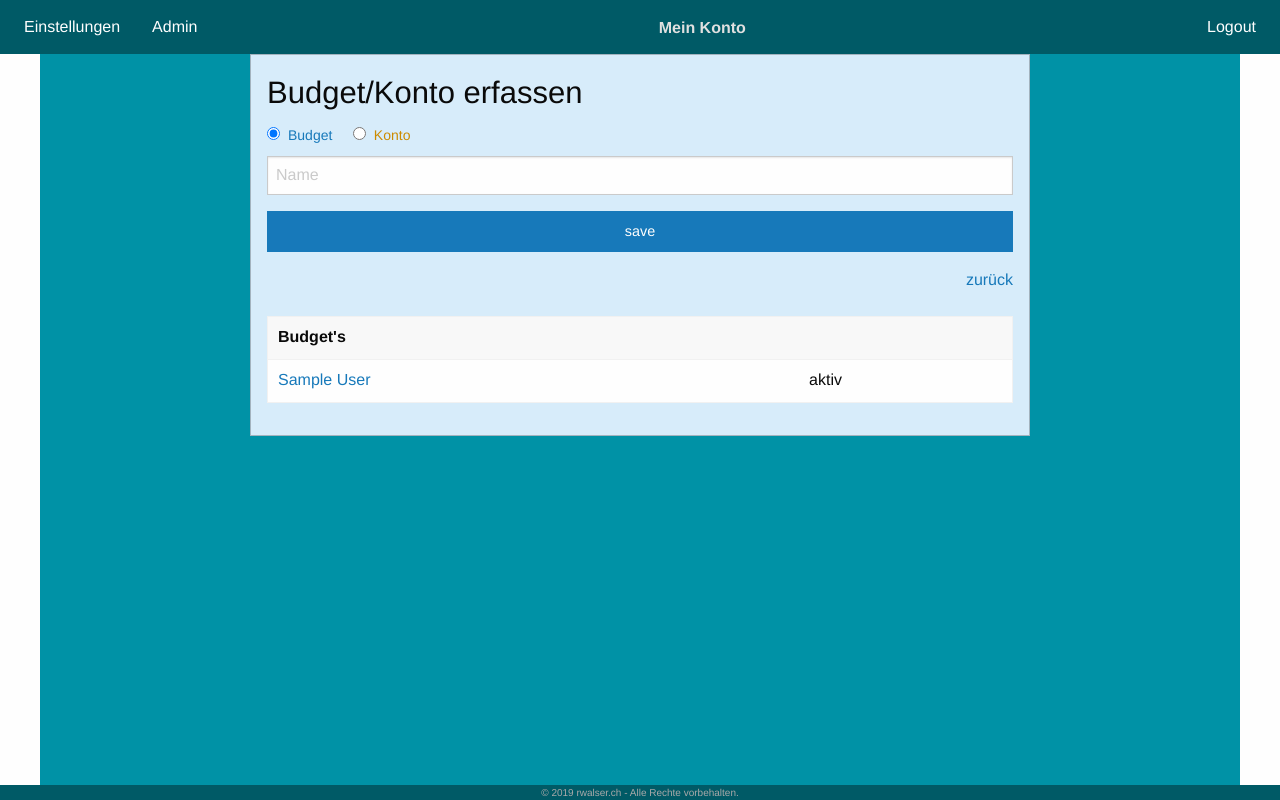
After one commit to rwa-django/meinkonto, a Django app: page /account/accounttype in a window 1280 px wide. The commit adds this page. Run offline with Django 3.2, Linux system fonts and the light colour scheme; a user stored in the database is signed in; tables that the repository leaves empty hold one stand-in row (values such as "Sample post"); some libraries are stand-ins or nearby versions.

Commit message:
Update Account edit

```diff
--- a/__shared__/css/app.css
+++ b/__shared__/css/app.css
@@ -58,11 +58,6 @@ footer {
     bottom: 0;
     left: 0;
 }
-inputXX {
-  -webkit-appearance: none;
-  -moz-appearance: none;
-  appearance: none;
-}
 
 .text__big {
     font-size: 20px;
@@ -72,7 +67,20 @@ inputXX {
     background-color: #add8e6;
     border: 10px #fff solid;
     border-top: 0;
-    padding: 0 !important;}
+    padding: 0 !important;
+}
+
+.konto-type--col,
+.konto-type a {
+    color: #cc8b00;
+}
+.budget-type--col {
+    color: #1779ba;
+}
+
 li.dropdowns {
     padding: 10px;
 }
+a.dropdown-sel {
+   background-color: #dee6e1
+}
--- /dev/null
+++ b/account/templates/account/account-type.html
@@ -0,0 +1,57 @@
+{% extends "account/base.html" %}
+
+{% block APPTITLE %}Mein Konto{% endblock %}
+
+{% block content %}
+<section class="callout primary">
+    <div class="cell">
+        <h3>Budget/Konto erfassen</h3>
+        <form action="{% url 'account:addaccounttype' %}" method="post">{% csrf_token %}
+            <input id="typeBudget" type="radio" name="type_update" value="B" checked="checked"><label class="budget-type--col" for="typeBudget">Budget</label>
+            <input id="typeAccount" type="radio" name="type_update" value="A"><label class="konto-type--col" for="typeAccount">Konto</label>
+            <input class="wider" type="text" name="name" value="" placeholder="Name" />
+
+            <input class="button expanded" type="submit" value="save" />
+        </form>
+    </div>
+    <div class="cell">
+        <div class="text-right">
+            <a href="profile">zurück</a>
+        </div>
+        <div><br /></div>
+    </div>
+    <div class="cell">
+        {% if type_list %}
+            <table class="">
+                <thead>
+                    <tr>
+                        <th class="al">Budget's</th>
+                        <th class="ar"></th>
+                        <th class="al"></th>
+                    </tr>
+                </thead>
+                <tbody>
+                {% for pos in type_list %}
+                    <tr>
+                        <td class="">
+                            <a class="{% if pos.type == 'A' %}konto-type--col{% endif %}" href="{% url 'account:updaccounttype' pos.id %}" data-set-budget-typ="{{ pos.id }}">{{ pos.label }}</a>
+
+                        </td>
+                        <td class=""></td>
+                        <td class="">
+                            {% if pos.aktiv %}
+                                aktiv
+                            {% else %}
+                                <a href="{% url 'account:settype' pos.id %}" data-set-budget-typ="{{ pos.id }}">wählen</a>
+                            {% endif %}
+                        </td>
+                    </tr>
+                {% endfor %}
+                </tbody>
+            </table>
+        {% else %}
+            <p>Noch keine Budgets vorhanden.</p>
+        {% endif %}
+    </div>
+</section>
+{% endblock content %}
--- a/account/templates/account/base.html
+++ b/account/templates/account/base.html
@@ -10,7 +10,7 @@
 
     <meta name="description" content=""/>
     <meta name="author" content=""/>
-    <title>MyFIBU App</title>
+    <title>Mein Konto App</title>
 </head>
 <body>
     <header class="">
@@ -30,7 +30,9 @@
           <div class="top-bar-left">
             <ul class="menu vertical medium-horizontal">
               <li><a href="/account/profile">Einstellungen</a></li>
-              <li><a href="/admin">Statistik</a></li>
+                {% if user.is_staff %}
+                    <li><a href="/admin">Admin</a></li>
+                {% endif %}
             </ul>
           </div>
           <div class="top-bar-center">
--- a/account/templates/account/index.html
+++ b/account/templates/account/index.html
@@ -21,12 +21,12 @@ Hoi {{ user.first_name }} {{ user.last_name }} !
                 <div class="cell auto">
                     <ul class="dropdown menu" data-dropdown-menu>
                         <li>
-                            <a href="#">{{ bt_bez }}</a>
+                            <a href="#" class="{% if bt_type == 'A' %}konto-type--col{% endif %}">{{ bt_bez }}</a>
                             {% if bt_list %}
                                 <ul class="menu">
                                     {% for bt in bt_list %}
                                         <li class="dropdowns {% if bt.aktiv %}active{% endif %} {% if bt.type == 'A' %}konto-type{% endif %}">
-                                            <a href="{% url 'account:settype' bt.id %}" data-set-budget-typ="{{ bt.id }}">{{ bt.type }}-{{ bt.label }}</a>
+                                            <a class="dropdown-sel" href="{% url 'account:settype' bt.id %}" data-set-budget-typ="{{ bt.id }}">{{ bt.label }}</a>
                                         </li>
                                     {% endfor %}
                                 </ul>
--- a/account/templates/account/mybudget.html
+++ b/account/templates/account/mybudget.html
@@ -19,12 +19,12 @@
                 <div class="cell small-6">
                     <ul class="dropdown menu" data-dropdown-menu>
                         <li>
-                            <a href="#">{{ bt_bez }}</a>
+                            <a href="#" class="{% if bt_type == 'A' %}konto-type--col{% endif %}">{{ bt_bez }}</a>
                             {% if bt_list %}
                                 <ul class="menu">
                                     {% for bt in bt_list %}
-                                        <li class="{% if bt.aktiv %}active{% endif %} {% if bt.type == 'A' %}konto-type{% endif %}">
-                                            <a href="{% url 'account:choosetype' bt.id %}" data-set-budget-typ="{{ bt.id }}">{{ bt.type }}-{{ bt.label }}</a>
+                                        <li class="dropdowns {% if bt.aktiv %}active{% endif %} {% if bt.type == 'A' %}konto-type{% endif %}">
+                                            <a class="dropdown-sel" href="{% url 'account:choosetype' bt.id %}" data-set-budget-typ="{{ bt.id }}">{{ bt.label }}</a>
                                         </li>
                                     {% endfor %}
                                 </ul>
--- a/account/templates/account/mykonto.html
+++ b/account/templates/account/mykonto.html
@@ -15,12 +15,12 @@
                 <div class="cell small-6">
                     <ul class="dropdown menu" data-dropdown-menu>
                         <li>
-                            <a href="#">{{ bt_bez }}</a>
+                            <a href="#" class="{% if bt_type == 'A' %}konto-type--col{% endif %}">{{ bt_bez }}</a>
                             {% if bt_list %}
                                 <ul class="menu">
                                     {% for bt in bt_list %}
-                                        <li class="{% if bt.aktiv %}active{% endif %} {% if bt.type == 'A' %}konto-type{% endif %}">
-                                            <a href="{% url 'account:choosetype' bt.id %}" data-set-budget-typ="{{ bt.id }}">{{ bt.type }}-{{ bt.label }}</a>
+                                        <li class="dropdowns {% if bt.aktiv %}active{% endif %} {% if bt.type == 'A' %}konto-type{% endif %}">
+                                            <a class="dropdown-sel" href="{% url 'account:choosetype' bt.id %}" data-set-budget-typ="{{ bt.id }}">{{ bt.label }}</a>
                                         </li>
                                     {% endfor %}
                                 </ul>
--- a/account/urls.py
+++ b/account/urls.py
@@ -15,10 +15,8 @@ urlpatterns = [
 
     path('mybudget/<int:type_id>/', views.choos_account_type, name='choosetype'),
 
-    #
-    # path('budgettype', views.BudgetType, name='budgettype'),
-    # path('addbudgettype', views.add_BudgetType, name='addbudgettype'),
-    #
-    # path('updbudgettype/<int:bt_id>/', views.BudgetTypeUpdate, name='updbudgettype'),
+    path('accounttype', views.AccountType, name='accounttype'),
+    path('addaccounttype', views.add_AccountType, name='addaccounttype'),
+    path('updaccounttype/<int:bt_id>/', views.AccountTypeUpdate, name='updaccounttype'),
     #
 ]
--- a/account/views.py
+++ b/account/views.py
@@ -65,7 +65,7 @@ def _initBookingDate(login):
     if not Q_Type:
         Q_Type = _initAccountType(login=login)
 
-    label = Q_Type[0].type + '-' + Q_Type[0].label
+    label = Q_Type[0].label
     type =  Q_Type[0].type
 
 
@@ -387,3 +387,79 @@ def MyKonto(request):
     }
 
     return HttpResponse(template.render(context, request))
+
+###############################
+# MyKontoType
+###############################
+@login_required(login_url='/accounts/login/')
+def AccountType(request):
+
+    type_list = Account_Type.objects.filter(login=request.user)
+
+    template = loader.get_template('account/account-type.html')
+    context = {'type_list': type_list,}
+
+    return HttpResponse(template.render(context, request))
+
+def add_AccountType(request):
+    name = request.POST['name']
+    type = request.POST['type_update']
+
+    msg = creat_account_type(request.user, name, type)
+
+    return HttpResponseRedirect(reverse('account:accounttype'))
+
+
+def creat_account_type(login, name, type):
+
+    last = Account_Type.objects.all().filter(login=login).last()
+    if last:
+        aktiv = False
+        pos = last.pos + 1
+    else:
+        aktiv = True
+        pos = 1
+
+    q = Account_Type.objects.filter(login=login, label=name)
+
+    status = ''
+    if q or len(name) < 2:
+        status = 'Error:bereits vorhanden'
+    else:
+        b = Account_Type(login=login,label=name,type=type,pos=pos,aktiv=aktiv)
+        b.save()
+
+    return status
+
+def AccountTypeUpdate(request, bt_id):
+    bt_label = ''
+    bt_type = 'B'
+
+    Q_Type = Account_Type.objects.filter(id=bt_id)
+    if Q_Type:
+        bt_label = Q_Type[0].label
+        bt_type = Q_Type[0].type
+
+    try:
+        label = request.POST['label']
+    except:
+        label = ''
+
+    status = ''
+    if label != '' and label != bt_label:
+
+        q = Account_Type.objects.filter(login=request.user, label=label)
+        if q or len(label) < 2:
+            status = 'Budget Name >>'  + label + '<< bereits vorhanden'
+        else:
+            Q_Type = Account_Type.objects.filter(id=bt_id).update(label=label)
+            bt_label = label
+            status = 'geändert'
+
+    template = loader.get_template('account/account-type-update.html')
+    context = {'bt_id': bt_id,
+               'bt_label': bt_label,
+               'bt_type': bt_type,
+               'msg': status,}
+
+    return HttpResponse(template.render(context, request))
```
Also changed, not shown: account/templates/account/account-type-update.html (added, +32 -0 lines), account/templates/account/profile.html (+6 -12 lines).
